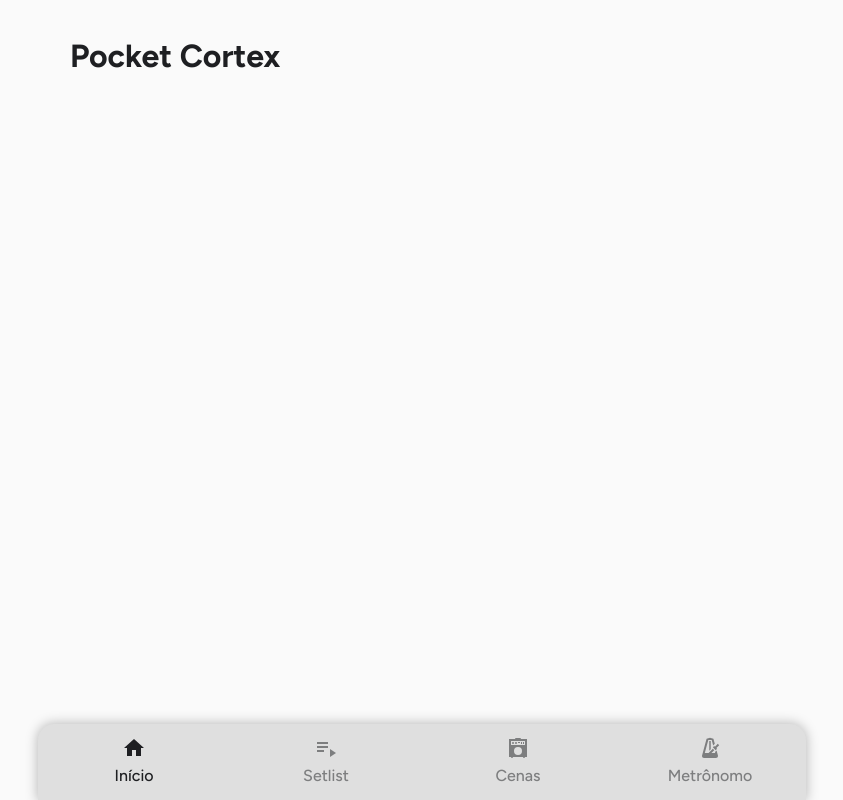
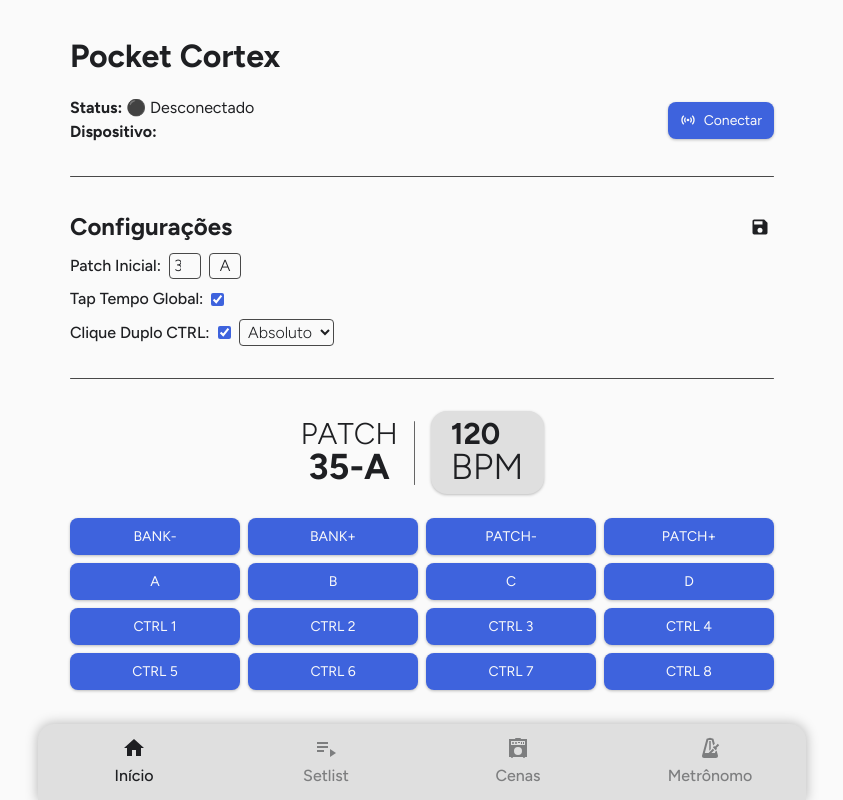
Before and after one commit to leocosta1/pocket-cortex, a React (Vite) app: page / in a window 1280 px wide. Shown: the whole page, without its empty margins (218-1061 px from the left). Built offline with nearby package versions, Linux system fonts and the light colour scheme.

Commit message:
feat: create HomePage layout and styles

```diff
--- /dev/null
+++ b/src/components/icons/ResetIcon.tsx
@@ -0,0 +1,14 @@
+import type { SVGAttributes } from 'react';
+
+export function ResetIcon(props: SVGAttributes<SVGElement>) {
+  return (
+    <svg
+      xmlns="http://www.w3.org/2000/svg"
+      viewBox="0 0 24 24"
+      fill="currentColor"
+      {...props}
+    >
+      <path d="M10 4.03V.633L5 5.63L10 10.63V6.03C11.5 6.03 13.11 6.63 14.21 7.73C16.5 10.13 16.5 13.93 14.21 16.23C12.91 17.53 11.11 18.13 9.4 17.93L8.9 19.93C11.31 20.23 13.81 19.53 15.61 17.63C18.7 14.53 18.7 9.43 15.61 6.33C14.11 4.83 12.11 4.03 10 4.03M4.31 17.63C5.11 18.43 6 19.03 7 19.43L7.61 17.43C6.91 17.13 6.31 16.73 5.81 16.23C3.91 14.43 3.5 11.63 4.61 9.43L3.11 7.93C1.31 11.03 1.71 15.03 4.31 17.63M20 13H22V7H20V13M20 17H22V15H20V17Z" />
+    </svg>
+  );
+}
--- /dev/null
+++ b/src/components/icons/SaveIcon.tsx
@@ -0,0 +1,14 @@
+import type { SVGAttributes } from 'react';
+
+export function SaveIcon(props: SVGAttributes<SVGElement>) {
+  return (
+    <svg
+      xmlns="http://www.w3.org/2000/svg"
+      viewBox="0 0 24 24"
+      fill="currentColor"
+      {...props}
+    >
+      <path d="M15,9H5V5H15M12,19A3,3 0 0,1 9,16A3,3 0 0,1 12,13A3,3 0 0,1 15,16A3,3 0 0,1 12,19M17,3H5C3.89,3 3,3.9 3,5V19A2,2 0 0,0 5,21H19A2,2 0 0,0 21,19V7L17,3Z" />
+    </svg>
+  );
+}
--- a/src/pages/Home/index.tsx
+++ b/src/pages/Home/index.tsx
@@ -1,7 +1,176 @@
+import { useState } from 'react';
+
+import {
+  Content,
+  Title,
+  Connect,
+  Separator,
+  Configs,
+  Config,
+  Display,
+  Info,
+  Patch,
+  Divider,
+  Tempo,
+  Actions,
+} from './styles';
+
+import { ConnectionIcon } from '../../components/icons/ConnectionIcon';
+import { ResetIcon } from '../../components/icons/ResetIcon';
+import { SaveIcon } from '../../components/icons/SaveIcon';
+
+import { Button } from '../../components/ui/Button';
+import { IconButton } from '../../components/ui/IconButton';
+import { ProtectedInput } from '../../components/ui/ProtectedInput';
+import { Select } from '../../components/ui/Select';
+
 export function HomePage() {
+  const [isConnected, setIsConnected] = useState(false);
+  const [initialBank, setInitialBank] = useState(35);
+  const [initialSlot, setInitialSlot] = useState('A');
+  const [globalBPM] = useState(120);
+  const [isTapTempoGlobal, setIsTapTempoGlobal] = useState(true);
+  const [isCtrlDoubleClickable, setIsCtrlDoubleClickable] = useState(true);
+  const [ctrlMode, setCtrlMode] = useState<'absolute' | 'relative'>('absolute');
+
   return (
-    <>
-      <h1>Pocket Cortex</h1>
-    </>
+    <Content>
+      <Title>Pocket Cortex</Title>
+
+      <Connect>
+        <div>
+          <p>
+            <strong>Status: </strong>
+            <span>{isConnected ? '🟢 Conectado' : '⚫ Desconectado'}</span>
+          </p>
+
+          <p>
+            <strong>Dispositivo: </strong>
+            <span>{isConnected ? 'GP-200' : ''}</span>
+          </p>
+        </div>
+
+        <Button
+          variant={isConnected ? 'danger' : 'primary'}
+          onClick={() => setIsConnected((prev) => !prev)}
+        >
+          {isConnected ? <ResetIcon /> : <ConnectionIcon />}
+          <span>{isConnected ? 'Resetar' : 'Conectar'}</span>
+        </Button>
+      </Connect>
+
+      <Separator />
+
+      <Configs>
+        <header>
+          <h2>Configurações</h2>
+
+          <IconButton icon={<SaveIcon />} />
+        </header>
+
+        <Config>
+          <strong>Patch Inicial:</strong>
+          <ProtectedInput
+            type="number"
+            min={1}
+            max={64}
+            value={initialBank}
+            onChange={(e) => {
+              const min = Number(e.currentTarget.min);
+              const max = Number(e.currentTarget.max);
+              const value = Number(e.currentTarget.value);
+
+              if (value >= min && value <= max) {
+                setInitialBank(value);
+              }
+            }}
+          />
+          <ProtectedInput
+            type="text"
+            pattern="^[ABCD]$"
+            maxLength={1}
+            value={initialSlot}
+            onChange={(e) => {
+              const pattern = e.currentTarget.pattern;
+              const value = e.currentTarget.value.toUpperCase();
+
+              if (new RegExp(pattern).test(value)) {
+                setInitialSlot(value);
+              }
+            }}
+          />
+        </Config>
+
+        <Config>
+          <strong>Tap Tempo Global:</strong>
+          <input
+            type="checkbox"
+            checked={isTapTempoGlobal}
+            onChange={(e) => setIsTapTempoGlobal(e.currentTarget.checked)}
+          />
+        </Config>
+
+        <Config>
+          <strong>Clique Duplo CTRL:</strong>
+          <input
+            type="checkbox"
+            checked={isCtrlDoubleClickable}
+            onChange={(e) => setIsCtrlDoubleClickable(e.currentTarget.checked)}
+          />
+
+          <Select
+            disabled={!isCtrlDoubleClickable}
+            options={[
+              { value: 'absolute', label: 'Absoluto' },
+              { value: 'relative', label: 'Relativo' },
+            ]}
+            value={ctrlMode}
+            onChange={(e) =>
+              setCtrlMode(e.currentTarget.value as 'absolute' | 'relative')
+            }
+          />
+        </Config>
+      </Configs>
+
+      <Separator />
+
+      <Display>
+        <Info>
+          <Patch>
+            <span>PATCH</span>
+            <strong>{`${initialBank}-${initialSlot}`}</strong>
+          </Patch>
+
+          <Divider />
+
+          <Tempo>
+            <strong>{globalBPM}</strong>
+            <span>BPM</span>
+          </Tempo>
+        </Info>
+
+        <Actions>
+          <Button>BANK-</Button>
+          <Button>BANK+</Button>
+          <Button>PATCH-</Button>
+          <Button>PATCH+</Button>
+
+          <Button>A</Button>
+          <Button>B</Button>
+          <Button>C</Button>
+          <Button>D</Button>
+
+          <Button>CTRL 1</Button>
+          <Button>CTRL 2</Button>
+          <Button>CTRL 3</Button>
+          <Button>CTRL 4</Button>
+
+          <Button>CTRL 5</Button>
+          <Button>CTRL 6</Button>
+          <Button>CTRL 7</Button>
+          <Button>CTRL 8</Button>
+        </Actions>
+      </Display>
+    </Content>
   );
 }
--- /dev/null
+++ b/src/pages/Home/styles.ts
@@ -0,0 +1,147 @@
+import styled from 'styled-components';
+
+export const Content = styled.div`
+  display: flex;
+  flex-direction: column;
+  gap: 16px;
+`;
+
+export const Title = styled.h1`
+  font-size: 32px;
+  font-weight: 700;
+  color: ${({ theme }) => theme.text.primary};
+`;
+
+export const Connect = styled.section`
+  display: flex;
+  align-items: center;
+  justify-content: space-between;
+  gap: 8px;
+
+  font-size: 16px;
+  color: ${({ theme }) => theme.text.primary};
+`;
+
+export const Separator = styled.div`
+  width: 100%;
+  height: 1px;
+  background-color: ${({ theme }) => theme.border.primary};
+  border-radius: 4px;
+
+  margin: 16px 0;
+`;
+
+export const Configs = styled.section`
+  display: flex;
+  flex-direction: column;
+  gap: 8px;
+
+  & > header {
+    display: flex;
+    align-items: center;
+    justify-content: space-between;
+
+    h2 {
+      font-size: 24px;
+      font-weight: 700;
+      color: ${({ theme }) => theme.text.primary};
+    }
+  }
+`;
+
+export const Config = styled.div`
+  display: flex;
+  align-items: center;
+  gap: 8px;
+
+  & > strong {
+    font-size: 16px;
+    font-weight: 500;
+    color: ${({ theme }) => theme.text.primary};
+  }
+`;
+
+export const Display = styled.section`
+  display: flex;
+  flex-direction: column;
+  align-items: center;
+  gap: 24px;
+`;
+
+export const Info = styled.div`
+  display: flex;
+  align-items: center;
+  gap: 16px;
+`;
+
+export const Patch = styled.div`
+  display: flex;
+  flex-direction: column;
+  align-items: center;
+
+  color: ${({ theme }) => theme.text.primary};
+
+  & > span {
+    font-size: 30px;
+    font-weight: 300;
+  }
+
+  & > strong {
+    font-size: 36px;
+    font-weight: 700;
+
+    margin-top: -16px;
+  }
+`;
+
+export const Tempo = styled.button`
+  background-color: ${({ theme }) => theme.background.surface};
+  border: none;
+  border-radius: 16px;
+  padding: 0 20px;
+  box-shadow: 0 1px 3px rgba(0, 0, 0, 0.25);
+
+  display: flex;
+  align-items: flex-start;
+  flex-direction: column;
+
+  color: ${({ theme }) => theme.text.primary};
+  transition: all 0.15s ease-in-out;
+  outline-color: ${({ theme }) => theme.border.focus};
+
+  & > strong {
+    font-size: 30px;
+    font-weight: 700;
+  }
+
+  & > span {
+    font-size: 36px;
+    font-weight: 300;
+
+    margin-top: -16px;
+  }
+
+  &:focus-visible {
+    outline-width: 2px;
+    outline-style: solid;
+  }
+
+  &:active:not(:disabled) {
+    transform: scale(0.96);
+  }
+`;
+
+export const Divider = styled.div`
+  width: 1px;
+  height: 64px;
+  background-color: ${({ theme }) => theme.border.secondary};
+  border-radius: 4px;
+`;
+
+export const Actions = styled.div`
+  width: 100%;
+
+  display: grid;
+  grid-template-columns: repeat(4, 1fr);
+  gap: 8px;
+`;
```
